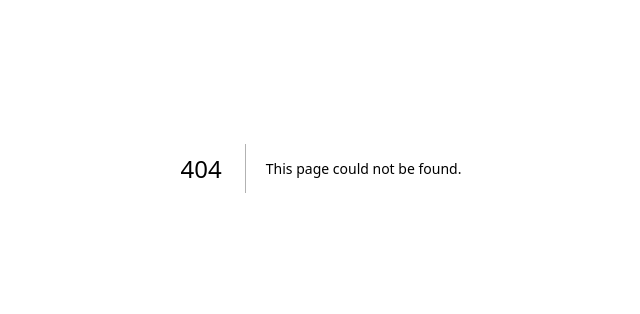
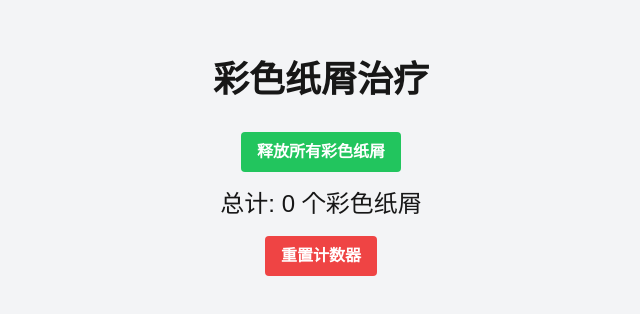
Before and after one commit to Odyssey98/chatgptnb-portfolio, a Next.js app: page /fireworks-launcher in a window 1280 px wide. Before the commit this address had no page. Shown: the part 232-546 px from the top of the page, without its empty margins (319-959 px from the left). Built offline with nearby package versions, Linux system fonts and the light colour scheme.

Commit message:
fix: 新增烟花发射器TODO

```diff
--- a/package.json
+++ b/package.json
@@ -17,6 +17,7 @@
     "mapillary-js": "^4.1.2",
     "next": "14.2.11",
     "react": "^18",
+    "react-confetti": "^6.1.0",
     "react-dom": "^18"
   },
   "devDependencies": {
--- /dev/null
+++ b/src/app/fireworks-launcher/page.tsx
@@ -0,0 +1,84 @@
+'use client'
+
+import React, { useState, useCallback } from 'react';
+import dynamic from 'next/dynamic';
+
+interface ConfettiProps {
+  x: number;
+  y: number;
+  origin: { x: number; y: number };
+}
+
+const Confetti = dynamic(() => import('react-confetti'), { ssr: false });
+
+export default function FireworksLauncher() {
+  const [confettiCount, setConfettiCount] = useState(0);
+  const [confettiProps, setConfettiProps] = useState<ConfettiProps | null>(null);
+
+  const launchConfetti = useCallback((x: number, y: number) => {
+    setConfettiCount(prevCount => prevCount + 500); // 增加数量
+    setConfettiProps({
+      x,
+      y,
+      origin: { x: x / window.innerWidth, y: y / window.innerHeight },
+    });
+    setTimeout(() => setConfettiProps(null), 3000); // 延长持续时间
+  }, []);
+
+  const launchAllConfetti = () => {
+    setConfettiCount(prevCount => prevCount + 2000); // 大幅增加数量
+    setConfettiProps({
+      x: window.innerWidth / 2,
+      y: window.innerHeight / 2,
+      origin: { x: 0.5, y: 0.5 }
+    });
+    setTimeout(() => setConfettiProps(null), 5000); // 进一步延长持续时间
+  };
+
+  const resetCounter = () => {
+    setConfettiCount(0);
+  };
+
+  return (
+    <div
+      className="min-h-screen bg-gray-100 flex flex-col items-center justify-center"
+      onClick={(e) => launchConfetti(e.clientX, e.clientY)}
+    >
+      <h1 className="text-4xl font-bold mb-8">彩色纸屑治疗</h1>
+
+      <button
+        onClick={(e) => {
+          e.stopPropagation();
+          launchAllConfetti();
+        }}
+        className="bg-green-500 hover:bg-green-700 text-white font-bold py-2 px-4 rounded mb-4"
+      >
+        释放所有彩色纸屑
+      </button>
+
+      <p className="text-2xl mb-4">总计: {confettiCount} 个彩色纸屑</p>
+
+      <button
+        onClick={(e) => {
+          e.stopPropagation();
+          resetCounter();
+        }}
+        className="bg-red-500 hover:bg-red-700 text-white font-bold py-2 px-4 rounded"
+      >
+        重置计数器
+      </button>
+
+      {confettiProps && (
+        <Confetti
+          width={window.innerWidth}
+          height={window.innerHeight}
+          recycle={false}
+          numberOfPieces={500} // 增加每次发射的彩纸数量
+          gravity={0.2} // 降低重力，使彩纸飘得更久
+          initialVelocityY={30} // 增加初始向上速度
+          {...(confettiProps as object)}
+        />
+      )}
+    </div>
+  );
+}
--- a/src/app/page.tsx
+++ b/src/app/page.tsx
@@ -11,7 +11,7 @@ const projects = [
   // TODO: 这个可以集中精力做
   // { name: '隐私协议政策生成器', description: '隐私协议政策生成器', url: '/privacy-policy-generator' },
   //TODO: 烟花弹射器，示例网站：https://confettitherapy.com/
-  // { name: '烟花弹射器', description: '烟花弹射器', url: '/fireworks-launcher' },
+  // { name: 'Boom!', description: 'Boom! Boom! Boom!', url: '/fireworks-launcher' },
 ];
 
 export default function Home() {
```
Also changed, not shown: 1 other file (tests, documents, lock files or other folders).
